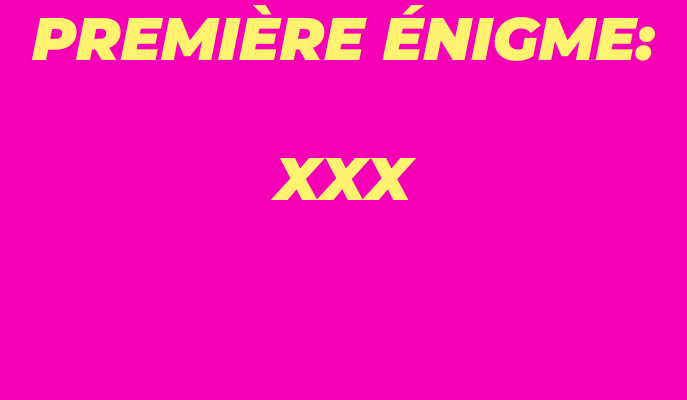
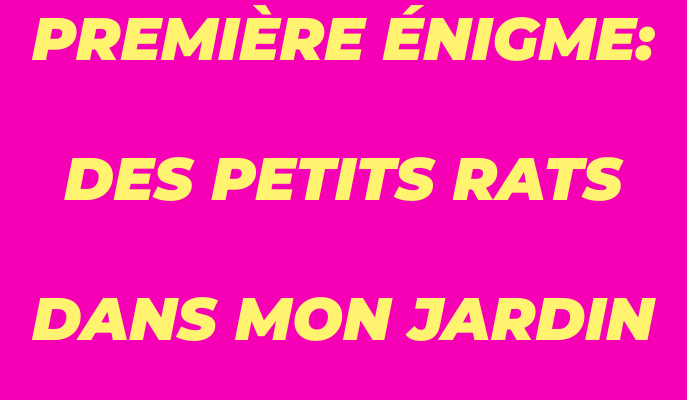
Before and after one commit to gabriellelailler/1parada, a plain HTML site: page index.html in a window 1280 px wide. Shown: the part 2935-3335 px from the top of the page, without its empty margins (297-984 px from the left). Drawn offline with nearby package versions, Linux system fonts and the light colour scheme; grey boxes are pictures that could not be loaded; a web font is replaced by a local one.

Commit message:
Add files via upload

```diff
--- a/index.html
+++ b/index.html
@@ -74,7 +74,11 @@
 		<h2> PREMIÈRE ÉNIGME: </h2>
 		<br/>
 		<br/>
-		<h2> XXX </h2>
+		<h2> DES PETITS RATS </h2>
+
+		<br/>
+		<br/>
+		<h2> DANS MON JARDIN </h2>
 
 		<br/>
 		<br/>
```
